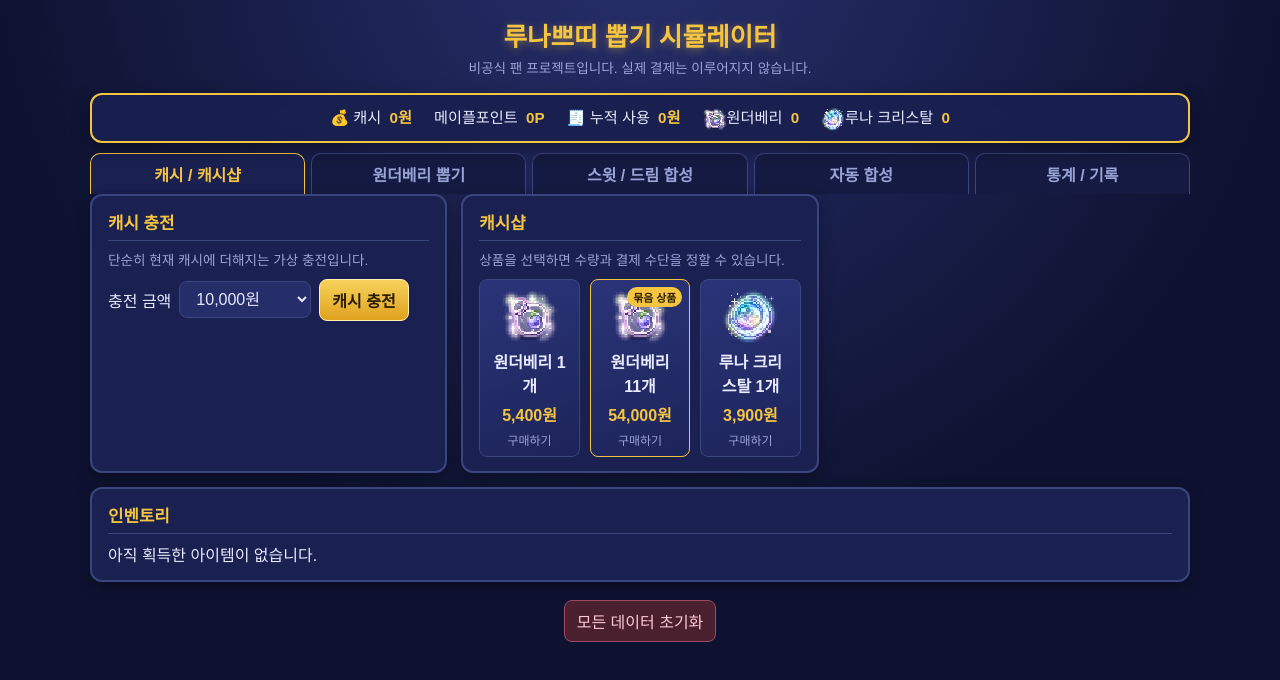
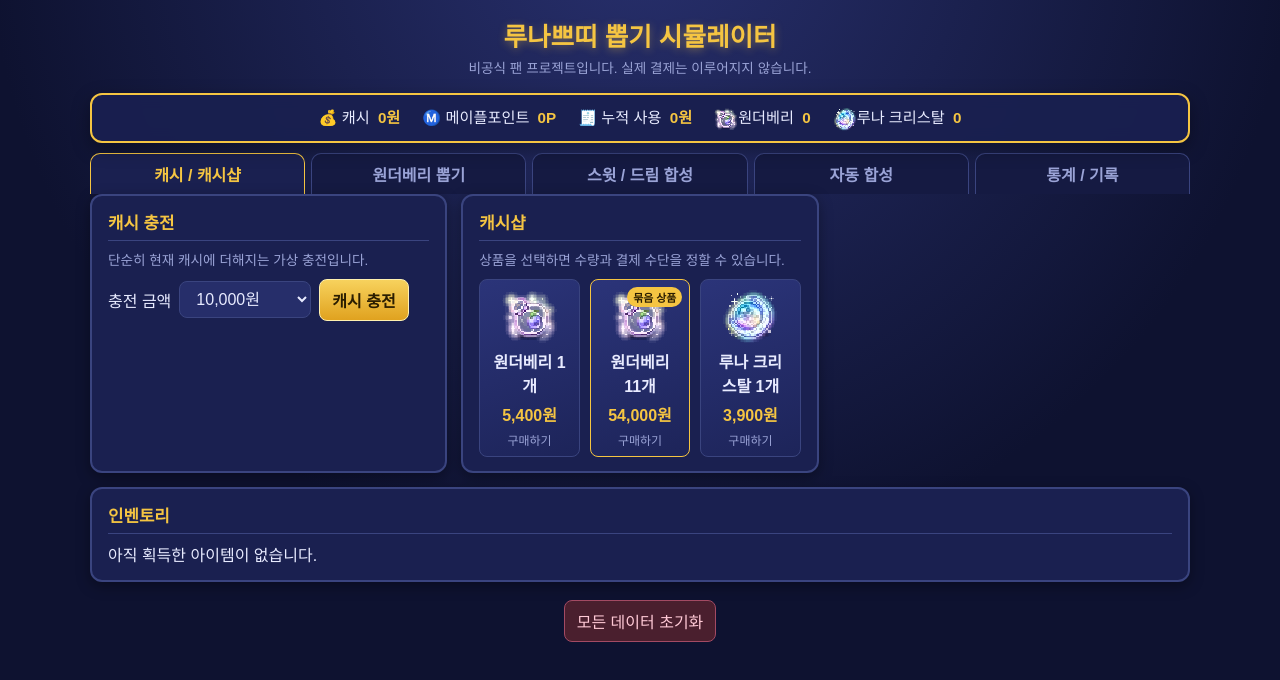
Before and after one commit to TripleJ709/maple-luna-gacha, a plain HTML site: page index.html in a window 1280 px wide. Drawn offline with Linux system fonts and the light colour scheme.

Commit message:
style(ui): add maple point icon
- 상단 재화 표시줄의 메이플포인트 앞에 Ⓜ️ 아이콘 추가

```diff
--- a/index.html
+++ b/index.html
@@ -14,7 +14,7 @@
 
   <section class="status-bar" aria-label="보유 재화">
     <span>💰 캐시 <strong id="cash">0원</strong></span>
-    <span>메이플포인트 <strong id="maple-point">0P</strong></span>
+    <span>Ⓜ️ 메이플포인트 <strong id="maple-point">0P</strong></span>
     <span>🧾 누적 사용 <strong id="total-spent">0원</strong></span>
     <span><img class="icon" src="assets/items/wonderberry.webp" alt="">원더베리 <strong id="wonder-berry">0</strong></span>
     <span><img class="icon" src="assets/items/luna-crystal.webp" alt="">루나 크리스탈 <strong id="luna-crystal">0</strong></span>
```
